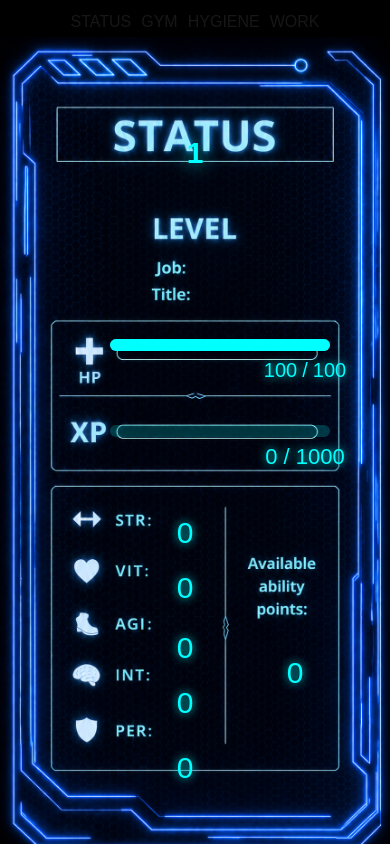
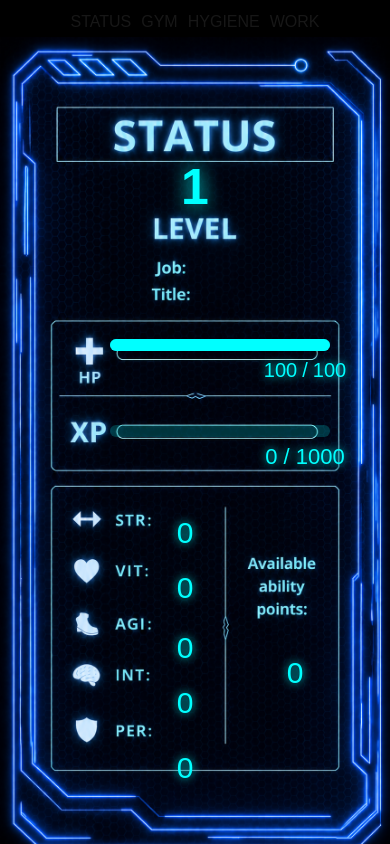
Before and after one commit to lukapavlovic369/life-rpg, a Next.js app: page / in a window 390 px wide. Built offline with nearby package versions, Linux system fonts and the light colour scheme.

Commit message:
mobile final test

```diff
--- a/app/page.tsx
+++ b/app/page.tsx
@@ -274,10 +274,10 @@ position: "relative"
   <>
     <div style={{
       position: "absolute",
-      top: 130,
+      top: 150,
       left: "50%",
       transform: "translateX(-50%)",
-      fontSize: "30px",
+      fontSize: "50px",
       fontWeight: "bold",
       color: "cyan",
       textShadow: "0 0 20px cyan",
```
